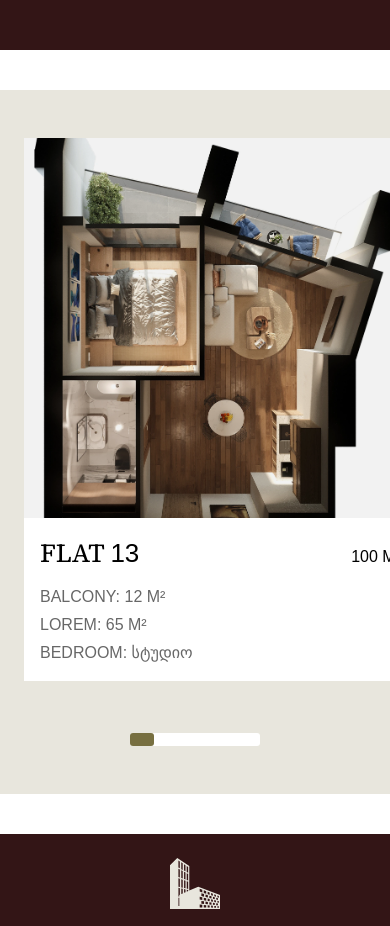
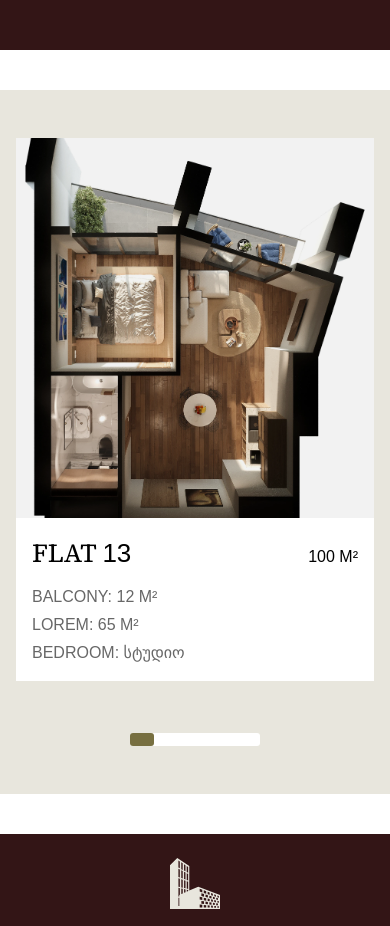
Before and after one commit to Kat-Erina/AVENEW, a Next.js app: page /en in a window 390 px wide. Shown: the part 3480-4406 px from the top of the page. Built offline with nearby package versions, Linux system fonts and the light colour scheme; a web font is replaced by a local one.

Commit message:
fixed carousel

```diff
--- a/app/globals.css
+++ b/app/globals.css
@@ -30,6 +30,7 @@
   --color-creamy: var(--creamy);
   --color-grey: var(--grey);
   --light-green:var(--light-green);
+  --breakpoint-xs: 420px;
 
     /* --font-primary: var(--font-primary);
   --font-secondary: var(--font-secondary); */
--- a/components/FlatCarousel.jsx
+++ b/components/FlatCarousel.jsx
@@ -1,5 +1,5 @@
 "use client";
-import { useRef, useEffect } from "react";
+import { useRef, useEffect, useState } from "react";
 import Link from "next/link";
 import { useParams } from "next/navigation";
 import { useTranslations } from "next-intl";
@@ -14,6 +14,10 @@ export default function FeaturedApartments() {
   const params = useParams();
   const locale = params?.locale || "ka";
   const t = useTranslations("flat");
+const cardWidthRef = useRef(423);
+const [trackPadding, setTrackPadding] = useState('0px');
+
+
 
   const s = useRef({
     offset: 0,
@@ -67,8 +71,22 @@ export default function FeaturedApartments() {
       rafId = requestAnimationFrame(momentum);
     }
 
+    updateCardWidth();
     updateThumb();
 
+    setTimeout(() => {
+  // updateCardWidth();
+  updateThumb();
+}, 100);
+
+function updateCardWidth() {
+  const firstCard = track.querySelector('a');
+  if (firstCard) {
+    const gap = wrapper.offsetWidth < 640 ? 0 : 30;
+    cardWidthRef.current = firstCard.offsetWidth + gap;
+    setTrackPadding(wrapper.offsetWidth < 640 ? '0px' : '24px');
+  }
+}
     const onWheel = (e) => {
   if (Math.abs(e.deltaX) > Math.abs(e.deltaY)) {
     e.preventDefault();
@@ -144,19 +162,15 @@ export default function FeaturedApartments() {
       }
       applyOffset(s.current.dragStartOffset + delta);
     };
-
 const onTrackTouchEnd = () => {
   s.current.isDragging = false;
-
+  const cardWidth = cardWidthRef.current;
 
   if (Math.abs(velocity) > 1) {
-    const cardWidth = 393 + 30;
     const currentIndex = Math.round(s.current.offset / cardWidth);
-    const targetIndex = velocity > 0
-      ? currentIndex + 1
-      : currentIndex - 1;
+    const targetIndex = velocity > 0 ? currentIndex + 1 : currentIndex - 1;
     const clampedIndex = Math.max(0, Math.min(targetIndex, flats.length - 1));
-    const snappedOffset = clampedIndex * cardWidth;
+    const snappedOffset = Math.max(0, Math.min(clampedIndex * cardWidth, s.current.maxOffset));
 
     const startOffset = s.current.offset;
     const distance = snappedOffset - startOffset;
@@ -195,31 +209,26 @@ export default function FeaturedApartments() {
     };
 
 function snapToCard() {
-  const cardWidth = 393 + 30; // card width + gap
+  const cardWidth = cardWidthRef.current;
   const index = Math.round(s.current.offset / cardWidth);
-  const snappedOffset = index * cardWidth;
+  const snappedOffset = Math.max(0, Math.min(index * cardWidth, s.current.maxOffset));
 
-  // animate smoothly to snapped position
   const startOffset = s.current.offset;
   const distance = snappedOffset - startOffset;
-  const duration = 300; // ms
+  const duration = 300;
   const startTime = performance.now();
 
   function animate(now) {
     const elapsed = now - startTime;
     const progress = Math.min(elapsed / duration, 1);
-    // ease out cubic
     const ease = 1 - Math.pow(1 - progress, 3);
     applyOffset(startOffset + distance * ease);
-    if (progress < 1) {
-      rafId = requestAnimationFrame(animate);
-    }
+    if (progress < 1) rafId = requestAnimationFrame(animate);
   }
 
   cancelAnimationFrame(rafId);
   rafId = requestAnimationFrame(animate);
 }
-
     const onBarTouchEnd = () => { s.current.isBarDragging = false; };
 
     track.addEventListener('mousedown', onTrackMouseDown);
@@ -263,11 +272,11 @@ export default function FeaturedApartments() {
         {/* ── Track ── */}
         <div
 ref={trackRef}
-          className="flex"
+  className="flex flex-row gap-0 sm:gap-[30px]"
   style={{
     width: 'max-content',
-            gap: '30px',
-            paddingLeft: '24px',
+     paddingLeft: trackPadding,
+    paddingRight: trackPadding,
     cursor: 'grab',
     userSelect: 'none',
     willChange: 'transform',
@@ -277,8 +286,7 @@ export default function FeaturedApartments() {
             <Link
   key={apartment.id}
   href={`/${locale}/flats/${apartment.id}`}
-              className="flex flex-col bg-white transition duration-300 hover:scale-[1.025] hover:-translate-y-[5px]"
-              style={{ width: '393px' }}
+  className="flex flex-col bg-yellowish transition duration-300 hover:scale-[1.025] hover:-translate-y-[5px] w-[100vw] sm:w-[393px]"
   draggable={false}
   onClick={(e) => {
     if (s.current.didDrag) {
@@ -287,11 +295,11 @@ export default function FeaturedApartments() {
     }
   }}
 >
-              {/* ── Image ── */}
+  {/* ── Image wrapper with yellowish padding ── */}
+  <div className="px-4 sm:px-0 bg-yellowish">
     <div
-                className="relative shrink-0 overflow-hidden group"
-                style={{ height: '380px', width: '393px' }}
-              >
+      className="relative overflow-hidden group "
+  style={{ height: '380px', width: '100%' }}    >
       <Image
         src={apartment.image}
         fill
@@ -300,8 +308,10 @@ export default function FeaturedApartments() {
       />
       <div className="absolute inset-0 bg-black/5" />
     </div>
+  </div>
 
   {/* ── Text ── */}
+<div className="px-4 sm:px-0 bg-yellowish">
   <div className="p-4 bg-white">
     <div className="flex justify-between items-baseline mb-3">
       <p>
@@ -314,9 +324,10 @@ export default function FeaturedApartments() {
     <p className="font-normal text-[16px] text-grey mb-1 uppercase">{t('livingSpace')}: {apartment.living} M²</p>
     <p className="font-normal text-[16px] text-grey uppercase">{t('bedroom')}: {apartment.bedroom}</p>
   </div>
+</div>
 </Link>
           ))}
-          <div style={{ width: '0', flexShrink: 0 }} />
+          {/* <div style={{ width: '0', flexShrink: 0 }} /> */}
 
         </div>
 
```
Lines whose indentation alone changed are shown as unchanged.
